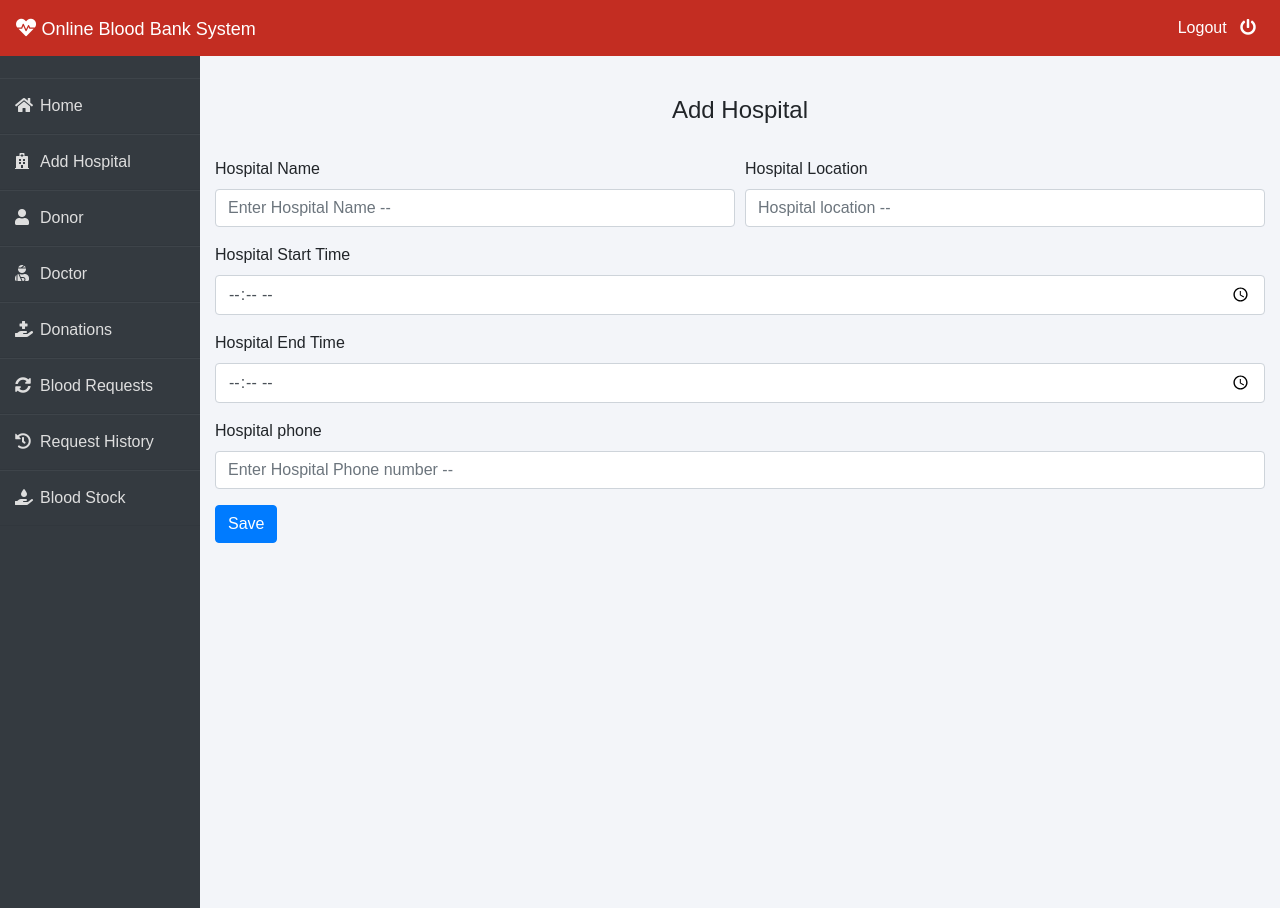
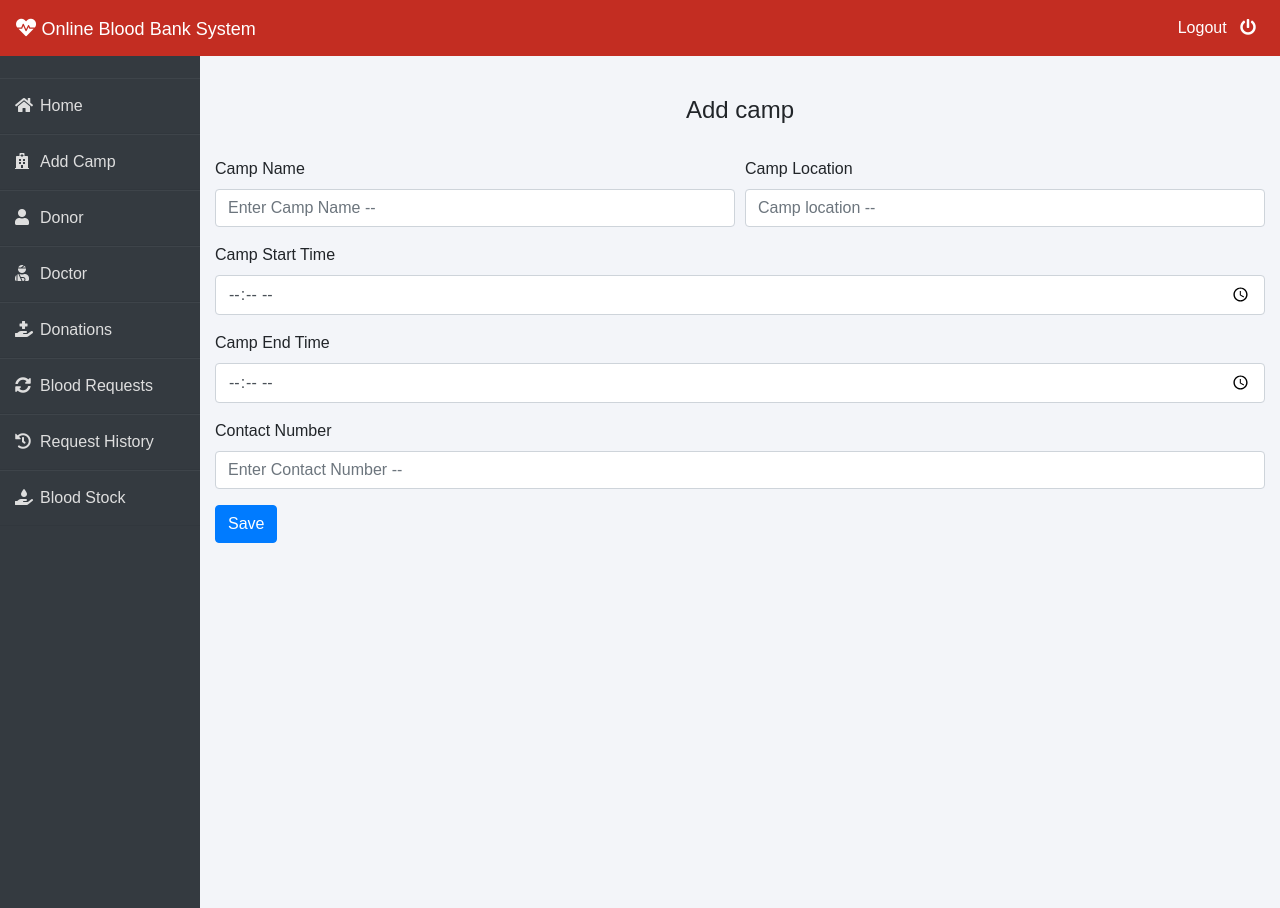
Before and after one commit to shoot2kill-hub/Online_Blood_Bank_System, a Django app: page /admin-add-hospital in a window 1280 px wide. Run offline with Django 3.2, Linux system fonts and the light colour scheme; a user stored in the database is signed in; some libraries are stand-ins or nearby versions.

Commit message:
Few changes

```diff
--- a/templates/blood/admin_add_hospital.html
+++ b/templates/blood/admin_add_hospital.html
@@ -4,7 +4,7 @@
 {%load static%}
 <br><br>
 <div class="container">
-    <H4 class="text-center">Add Hospital</H4><br>
+    <H4 class="text-center">Add camp</H4><br>
     {% if messages %}
         {% for message in messages %}
             <div class="alert alert-success" role="alert">
@@ -16,25 +16,25 @@
         {% csrf_token %}
           <div class="form-row">
             <div class="form-group col-md-6">
-              <label for="inputEmail4">Hospital Name</label>
-              <input type="text" class="form-control" name="hospital_name"  placeholder="Enter Hospital Name --">
+              <label for="inputEmail4">Camp Name</label>
+              <input type="text" class="form-control" name="hospital_name"  placeholder="Enter Camp Name --">
             </div>
             <div class="form-group col-md-6">
-              <label for="inputPassword4">Hospital Location</label>
-              <input type="text" class="form-control" name="hospital_location" placeholder="Hospital location --">
+              <label for="inputPassword4">Camp Location</label>
+              <input type="text" class="form-control" name="hospital_location" placeholder="Camp location --">
             </div>
           </div>
           <div class="form-group">
-            <label for="inputAddress">Hospital Start Time</label>
+            <label for="inputAddress">Camp Start Time</label>
             <input type="time" class="form-control" name="hospital_start_time"  placeholder="Enter starting Time --">
           </div>
           <div class="form-group">
-            <label for="inputAddress2">Hospital End Time</label>
+            <label for="inputAddress2">Camp End Time</label>
             <input type="time" class="form-control" name="hospital_end_time" id="inputAddress2" placeholder="Enter Ending Time --">
           </div>
             <div class="form-group">
-            <label for="inputAddress2">Hospital phone</label>
-            <input type="tel" class="form-control" name="hospital_phone" placeholder="Enter Hospital Phone number --">
+            <label for="inputAddress2">Contact Number</label>
+            <input type="tel" class="form-control" name="hospital_phone" placeholder="Enter Contact Number --">
           </div>
           <button type="submit" class="btn btn-primary">Save</button>
     </form>
--- a/templates/blood/adminbase.html
+++ b/templates/blood/adminbase.html
@@ -180,7 +180,7 @@ body{
 
         <ul>
             <li><a style="text-decoration:none;" href="/"><i class="fas fa-home"></i>Home</a></li>
-            <li><a style="text-decoration:none;" href="{% url 'admin_add_hospital' %}"><i class="fas fa-hospital"></i>Add Hospital</a></li>
+            <li><a style="text-decoration:none;" href="{% url 'admin_add_hospital' %}"><i class="fas fa-hospital"></i>Add Camp</a></li>
             <li><a style="text-decoration:none;" href="/admin-donor"><i class="fas fa-user"></i>Donor</a></li>
             <li><a style="text-decoration:none;" href="/admin-patient"><i class="fas fa-user-injured"></i>Doctor</a></li>
             <li><a style="text-decoration:none;" href="/admin-donation"><i class="fas fa-hand-holding-medical"></i>Donations</a></li>
--- a/templates/blood/navbar.html
+++ b/templates/blood/navbar.html
@@ -48,7 +48,7 @@
                     <a class="nav-link" style="color: white;" href="{% url 'livebloodcamps' %}"><i class="fas fa-hospital"></i>&nbsp; Live Blood Camps</a>
                 </li>
                 <li class="nav-item">
-                    <a class="nav-link" style="color: white;" href="/patient/patientlogin"><i class="fas fa-user-md"></i>&nbsp; Doctor</a>
+                    <a class="nav-link" style="color: white;" href="/patient/patientlogin"><i class="fas fa-user-md"></i>&nbsp; Hospital</a>
                 </li>
                 <li class="nav-item">
                     <a class="nav-link" style="color: white;" href="/donor/donorlogin"><i class="fas fa-user"></i>&nbsp; Donor</a>
```
Also changed, not shown: db.sqlite3.
